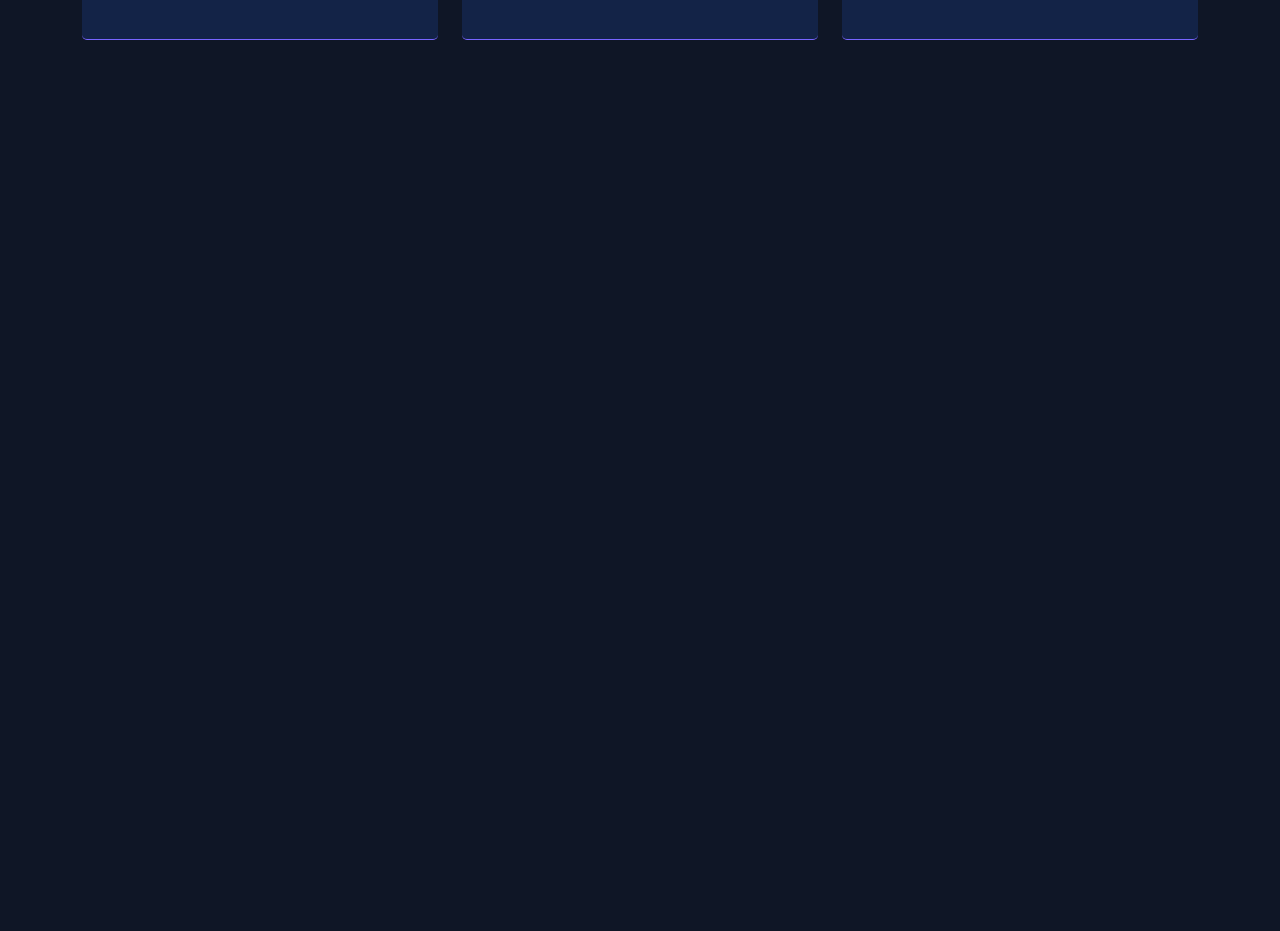
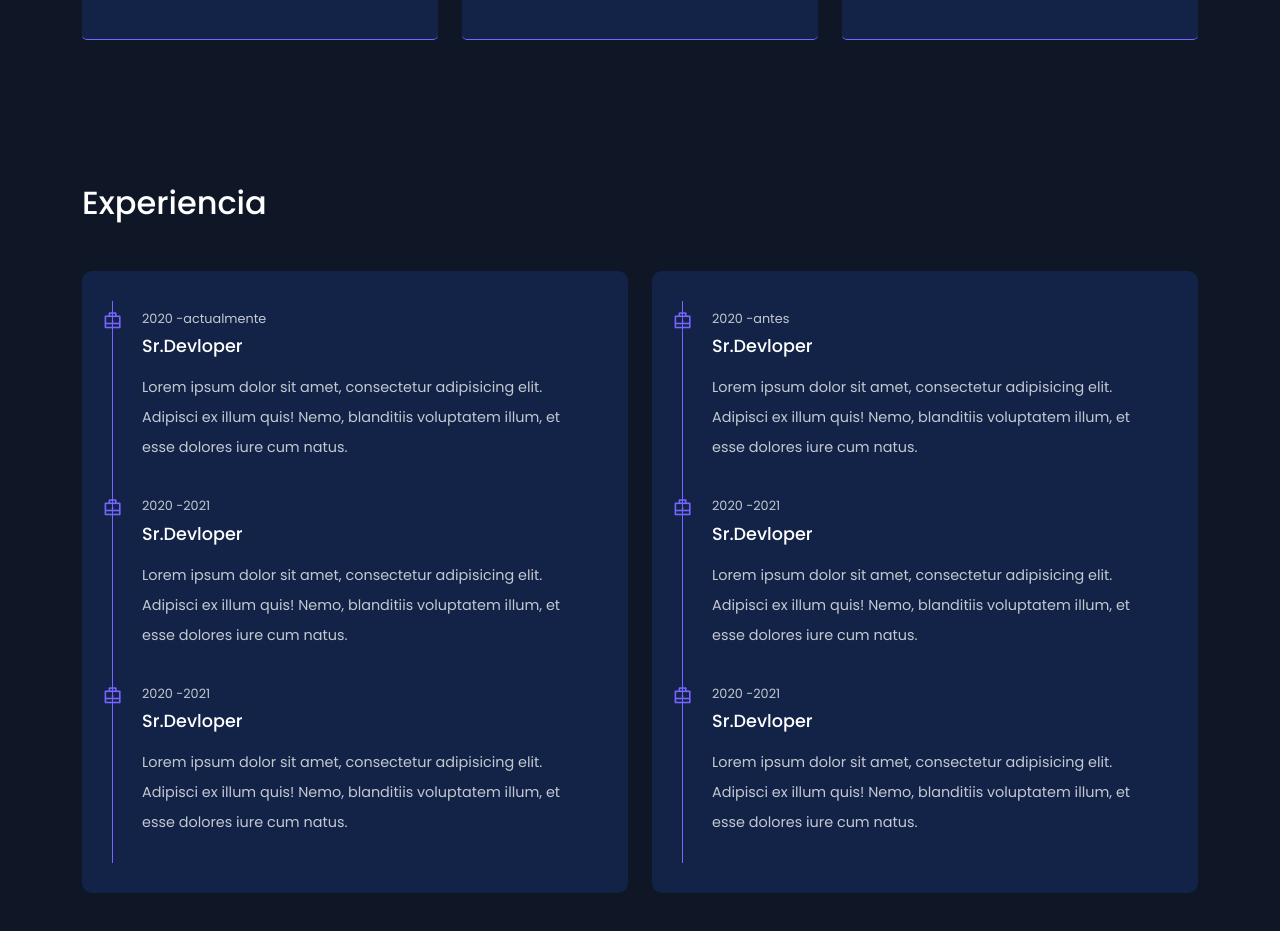
Before and after one commit to cinthiapiera/Portafolio, a React (Create React App) app: page / in a window 1280 px wide. Shown: the part 1767-2698 px from the top of the page. Before the commit the page ends 1891 px from the top, so only its background shows below. Built offline with nearby package versions, Linux system fonts and the light colour scheme.

Commit message:
experience update

```diff
--- /dev/null
+++ b/src/components/Experience/Experience.css
@@ -0,0 +1,49 @@
+.single__experience-container{
+    padding: 30px;
+    background: #122347;
+    border-radius: 10px;
+}
+
+.single__experience{
+    position: relative;
+    padding: 10px 30px;
+}
+
+.single__experience::before{
+    position: absolute;
+    top: 0;
+    left: 0;
+    width: 1px;
+    height: 100%;
+    content: "";
+    background: #7865ff;
+    color: #7865ff;
+    z-index: 80;
+}
+
+.experience__icon{
+    position: absolute;
+    top: 5px;
+    left: -9px;
+    color: #7865ff;
+    font-size: 1.2rem;
+    z-index: 80;
+}
+
+.single__experience h6{
+    font-size: 0.8rem;
+    opacity: 75%;
+    font-weight: 300;
+    margin-bottom: 10px;
+}
+
+.single__experience h5{
+    font-size: 1.1rem;
+    margin-bottom: 15px;
+}
+
+.single__experience p{
+    font-weight: 300;
+    line-height: 30px;
+    font-size: 0.9rem;
+}
--- /dev/null
+++ b/src/components/Experience/Experience.jsx
@@ -0,0 +1,87 @@
+import React from 'react';
+import { Container, Row, Col } from 'reactstrap';
+import './Experience.css';
+
+const experienceData = [
+  {
+    year: '2020 -actualmente',
+    title: 'Sr.Devloper',
+    desc: 'Lorem ipsum dolor sit amet, consectetur adipisicing elit. Adipisci ex illum quis! Nemo, blanditiis voluptatem illum, et esse dolores iure cum natus.'
+  },
+  {
+    year: '2020 -2021',
+    title: 'Sr.Devloper',
+    desc: 'Lorem ipsum dolor sit amet, consectetur adipisicing elit. Adipisci ex illum quis! Nemo, blanditiis voluptatem illum, et esse dolores iure cum natus.'
+  },
+  {
+    year: '2020 -2021',
+    title: 'Sr.Devloper',
+    desc: 'Lorem ipsum dolor sit amet, consectetur adipisicing elit. Adipisci ex illum quis! Nemo, blanditiis voluptatem illum, et esse dolores iure cum natus.'
+  },
+]
+
+const backexperienceData = [
+  {
+    year: '2020 -antes',
+    title: 'Sr.Devloper',
+    desc: 'Lorem ipsum dolor sit amet, consectetur adipisicing elit. Adipisci ex illum quis! Nemo, blanditiis voluptatem illum, et esse dolores iure cum natus.'
+  },
+  {
+    year: '2020 -2021',
+    title: 'Sr.Devloper',
+    desc: 'Lorem ipsum dolor sit amet, consectetur adipisicing elit. Adipisci ex illum quis! Nemo, blanditiis voluptatem illum, et esse dolores iure cum natus.'
+  },
+  {
+    year: '2020 -2021',
+    title: 'Sr.Devloper',
+    desc: 'Lorem ipsum dolor sit amet, consectetur adipisicing elit. Adipisci ex illum quis! Nemo, blanditiis voluptatem illum, et esse dolores iure cum natus.'
+  },
+]
+
+const Experience = () => {
+  return (
+    <section>
+      <Container>
+        <Row>
+          <Col lg="12" className='mb-5'>
+            <h2>Experiencia</h2>
+          </Col>
+          <Col lg="6" md="6">
+            <div className="single__experience-container" >
+              {
+                experienceData.map((item,index)=>(
+                  <div className="single__experience" key={index}>
+                    <span className='experience__icon'>
+                      <i class="ri-briefcase-line"></i>
+                    </span>
+                    <h6>{item.year}</h6>
+                    <h5>{item.title}</h5>
+                    <p>{item.desc}</p>
+                  </div>
+                ))
+              }
+            </div>
+          </Col>
+          <Col lg="6" md="6">
+            <div className="single__experience-container" >
+              {
+                backexperienceData.map((item,index)=>(
+                  <div className="single__experience" key={index}>
+                    <span className='experience__icon'>
+                      <i class="ri-briefcase-line"></i>
+                    </span>
+                    <h6>{item.year}</h6>
+                    <h5>{item.title}</h5>
+                    <p>{item.desc}</p>
+                  </div>
+                ))
+              }
+            </div>
+          </Col>
+        </Row>
+      </Container>
+    </section>
+  )
+}
+
+export default Experience;
--- a/src/components/Layout/Layout.jsx
+++ b/src/components/Layout/Layout.jsx
@@ -3,6 +3,7 @@ import About from '../About/About';
 import Header from '../Header/Header';
 import HeroSection from '../HeroSection/HeroSection';
 import Services from '../Services/Services';
+import Experience from '../Experience/Experience';
 
 const Layout = () => {
   return(
@@ -11,6 +12,7 @@ const Layout = () => {
       <HeroSection/>
       <About/>
       <Services/>
+      <Experience/>
     </>
   )
 }
```
